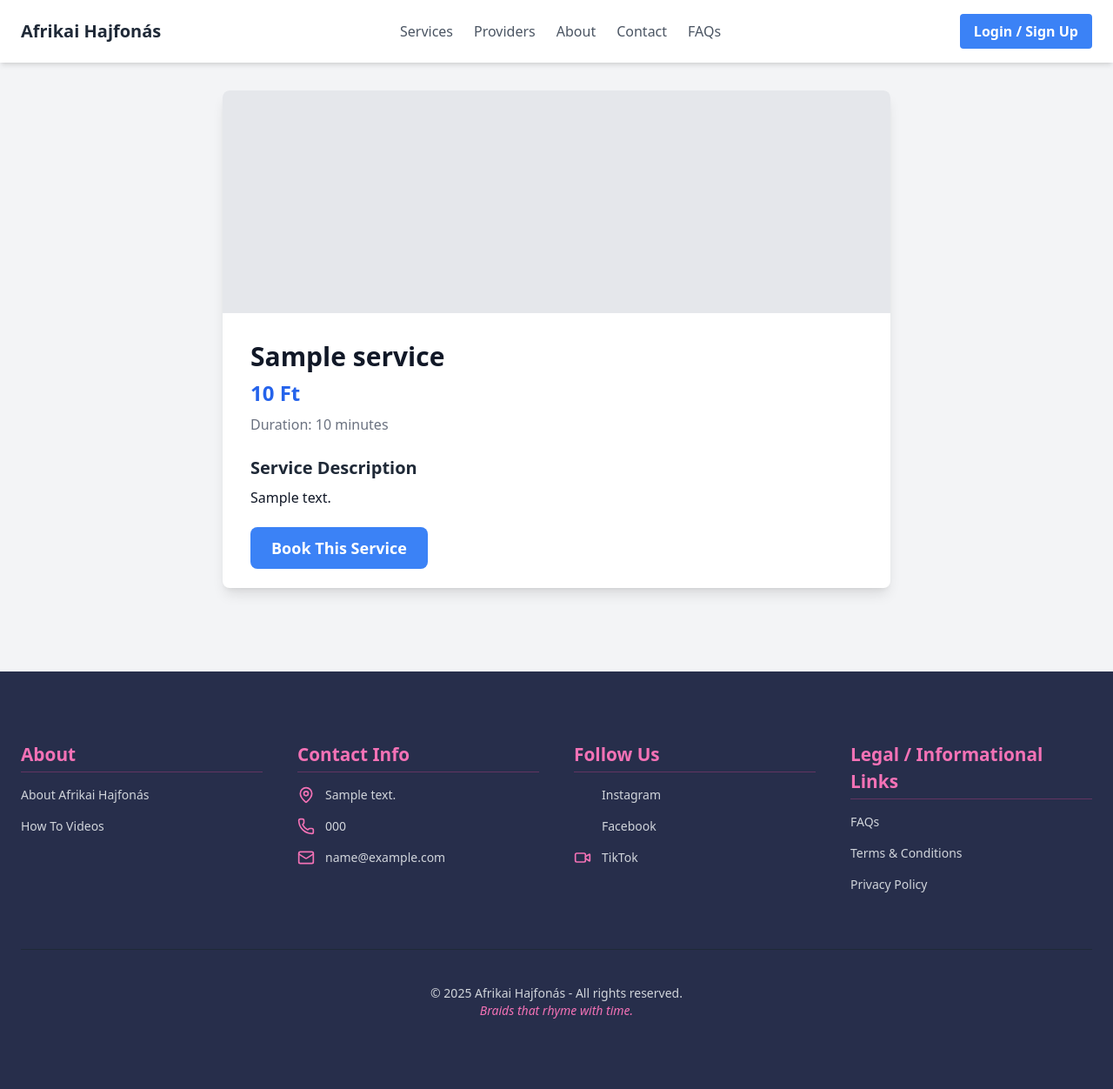
After one commit to Aggreygreg/afrikaihafjonas, a Django app: page /services/1/ in a window 1280 px wide. The commit adds this page. Shown: the whole page at 87% size. Run offline with Django 4.2, Linux system fonts and the light colour scheme; tables that the repository leaves empty hold one stand-in row (values such as "Sample post"); some libraries are stand-ins or nearby versions.

Commit message:
feat(): services and service page

```diff
--- /dev/null
+++ b/apps/services/urls.py
@@ -0,0 +1,9 @@
+from django.urls import path
+from . import views
+
+app_name = 'services'  # Namespace for our app
+
+urlpatterns = [
+    path('', views.service_list_view, name='service_list'),
+    path('<int:pk>/', views.service_detail_view, name='service_detail'),
+]
--- a/apps/services/views.py
+++ b/apps/services/views.py
@@ -1,3 +1,22 @@
-from django.shortcuts import render
+from django.shortcuts import render, get_object_or_404
+from .models import Service
 
-# Create your views here.
+def service_list_view(request):
+    """
+    Displays a list of all available services.
+    """
+    services = Service.objects.all()
+    context = {
+        'services': services,
+    }
+    return render(request, 'services/service_list.html', context)
+
+def service_detail_view(request, pk):
+    """
+    Displays the detailed page for a single service.
+    """
+    service = get_object_or_404(Service, pk=pk)
+    context = {
+        'service': service,
+    }
+    return render(request, 'services/service_detail.html', context)
--- /dev/null
+++ b/apps/site_config/context_processors.py
@@ -0,0 +1,14 @@
+from .models import SiteConfiguration
+
+def site_config(request):
+    """
+    Makes the SiteConfiguration object available to all templates
+    as a global variable named 'config'.
+    """
+    try:
+        config = SiteConfiguration.objects.get()
+    except SiteConfiguration.DoesNotExist:
+        # In case the object hasn't been created in the admin yet
+        config = None
+
+    return {'config': config}
--- a/config/settings.py
+++ b/config/settings.py
@@ -70,6 +70,7 @@ TEMPLATES = [
                 'django.template.context_processors.request',
                 'django.contrib.auth.context_processors.auth',
                 'django.contrib.messages.context_processors.messages',
+                'apps.site_config.context_processors.site_config', # Custom context processor
             ],
         },
     },
--- a/config/urls.py
+++ b/config/urls.py
@@ -15,13 +15,14 @@ Including another URLconf
     2. Add a URL to urlpatterns:  path('blog/', include('blog.urls'))
 """
 from django.contrib import admin
-from django.urls import path
+from django.urls import path, include
 from django.conf import settings
 from django.conf.urls.static import static
 from .views import homepage_view
 
 urlpatterns = [
     path('', homepage_view, name='homepage'),
+    path('services/', include('apps.services.urls', namespace='services')),
     path('admin/', admin.site.urls),
 ]
 
--- a/config/views.py
+++ b/config/views.py
@@ -10,6 +10,6 @@ def homepage_view(request):
 
     context = {
         "services": services,
-        "config": config,
+        # "config": config,  # No longer needed as it's provided by the context processor
     }
     return render(request, "home.html", context)
--- a/templates/base.html
+++ b/templates/base.html
@@ -49,7 +49,7 @@
 
       <!-- Desktop nav (visible md and up) -->
       <div class="hidden md:flex space-x-6 items-center">
-        <a href="#" class="text-gray-600 hover:text-gray-800">Services</a>
+        <a href="{% url 'services:service_list' %}" class="text-gray-600 hover:text-gray-800">Services</a>
         <a href="#" class="text-gray-600 hover:text-gray-800">Providers</a>
         <!-- About & Contact visible on desktop -->
         <a href="#about-section" class="text-gray-600 hover:text-gray-800">About</a>
--- a/templates/home.html
+++ b/templates/home.html
@@ -21,15 +21,13 @@
     <div class="mt-6 grid grid-cols-1 md:grid-cols-2 lg:grid-cols-3 gap-8">
           {% if services %}
             {% for service in services %}
-          <div class="bg-white rounded-lg shadow-lg overflow-hidden hover:shadow-xl transition">
-
+              <a href="{% url 'services:service_detail' pk=service.pk %}" class="block bg-white rounded-lg shadow-lg overflow-hidden hover:shadow-xl transition">
                 <div class="h-48 bg-gray-200"></div>
-
                 <div class="p-6">
                   <h3 class="text-xl font-bold text-gray-800">{{ service.title }}</h3>
                   <p class="text-gray-600 mt-2">Starting at {{ service.base_price|floatformat:0 }} Ft</p>
                 </div>
-          </div>
+              </a>
             {% endfor %}
           {% else %}
             <p class="col-span-full text-center text-gray-600">
--- /dev/null
+++ b/templates/services/service_detail.html
@@ -0,0 +1,35 @@
+{% extends "base.html" %}
+
+{% block content %}
+<div class="container mx-auto p-4 md:p-8">
+    <div class="max-w-3xl mx-auto bg-white rounded-lg shadow-lg overflow-hidden">
+
+        <div class="h-64 bg-gray-200"></div>
+
+        <div class="p-6 md:p-8">
+            <h1 class="text-3xl font-bold text-gray-900">{{ service.title }}</h1>
+
+            <p class="text-2xl text-blue-600 font-bold mt-2">
+                {{ service.base_price|floatformat:0 }} Ft
+            </p>
+
+            <p class="text-gray-500 mt-2">
+                Duration: {{ service.duration_minutes }} minutes
+            </p>
+
+            <div class="mt-6">
+                <h2 class="text-xl font-semibold text-gray-800">Service Description</h2>
+                <p class="text-gray-700 mt-2">
+                    {{ service.description|linebreaks }}
+                </p>
+            </div>
+
+            <div class="mt-8">
+                <a href="#" class="w-full text-center bg-blue-500 hover:bg-blue-700 text-white font-bold py-3 px-6 rounded-lg text-lg transition duration-300">
+                    Book This Service
+                </a>
+            </div>
+        </div>
+    </div>
+</div>
+{% endblock %}
```
Also changed, not shown: templates/services/service_list.html (added, +19 -0 lines). Lines whose indentation alone changed are shown as unchanged.
